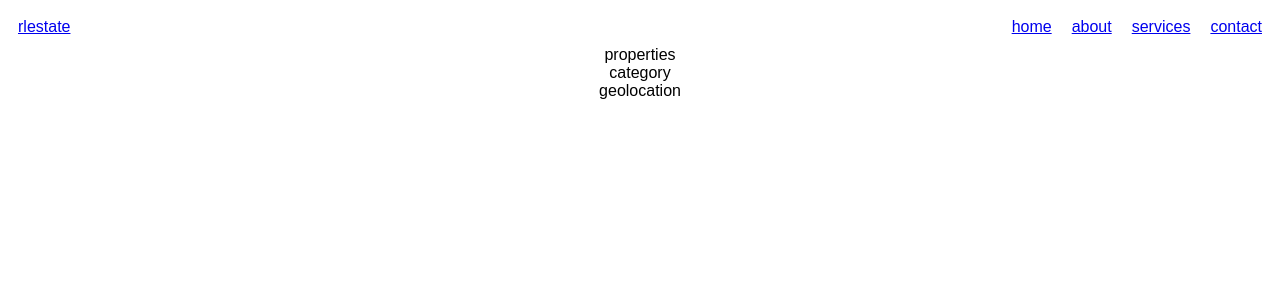
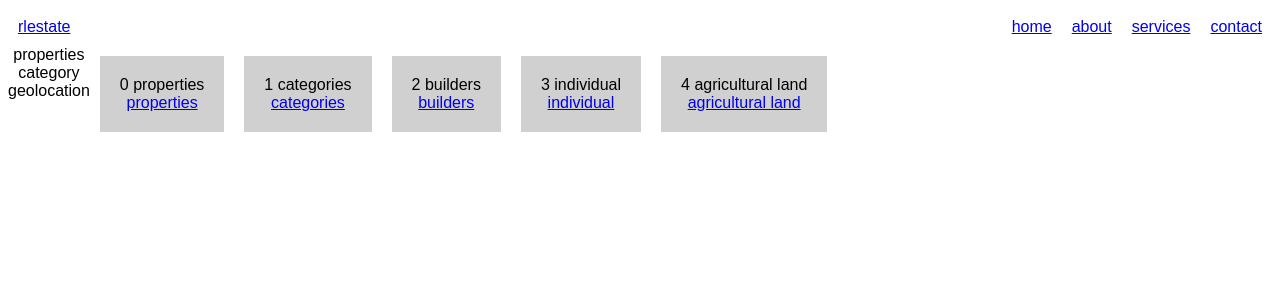
Before and after one commit to kalburgimanjunath/hubli-realestate2, a React (Create React App) app: page /home in a window 1280 px wide. Shown: the top 300 px of the page. Built offline with nearby package versions, Linux system fonts and the light colour scheme.

Commit message:
Update 7 files

```diff
--- a/package.json
+++ b/package.json
@@ -5,12 +5,11 @@
   "keywords": [],
   "main": "src/index.tsx",
   "dependencies": {
-    "babel-eslint": "^10.1.0",
+    "@babel/eslint-parser": "^7.5.4",
     "babel-loader": "^9.1.3",
     "html-webpack-plugin": "^5.6.0",
     "react": "^18.2.0",
     "react-dom": "^18.2.0",
-    "react-refresh-webpack-plugin": "^0.1.0",
     "react-router": "^6.21.1",
     "react-router-dom": "^6.21.1",
     "react-scripts": "^5.0.1",
--- a/src/pages/home.js
+++ b/src/pages/home.js
@@ -1,14 +1,46 @@
+import { Link } from "react-router-dom";
 export default function Home() {
   const sidebar = ["properties", "category", "geolocation"];
+  const blubs = [
+    "properties",
+    "categories",
+    "builders",
+    "individual",
+    "agricultural land",
+  ];
   return (
-    <div>
+    <div style={{ display: "flex" }}>
       <div>
         {sidebar &&
-          sidebar.map((item) => {
-            return <div>{item}</div>;
+          sidebar.map((item, index) => {
+            return <div key={index + item}>{item}</div>;
           })}
       </div>
-      <div></div>
+      <div style={{ display: "flex" }}>
+        {blubs &&
+          blubs.map((item, index) => {
+            return (
+              <div
+                key={index + item}
+                style={{
+                  padding: 20,
+                  backgroundColor: "#d0d0d0",
+                  margin: 10,
+                  flexWrap: "wrap",
+                  alignItems: "center",
+                  justifyContent: "center",
+                }}
+              >
+                <div>
+                  {index} {item}
+                </div>
+                <div>
+                  <Link to={`./../${item}`}>{item}</Link>
+                </div>
+              </div>
+            );
+          })}
+      </div>
     </div>
   );
 }
--- a/src/pages/login.js
+++ b/src/pages/login.js
@@ -10,7 +10,9 @@ export default function Login() {
           <input type="text" placeholder="password" />
         </div>
         <div>
-          <button type="button" className="button primary-button" />
+          <button type="button" className="button primary-button">
+            Login
+          </button>
         </div>
       </form>
     </div>
--- a/src/pages/register.js
+++ b/src/pages/register.js
@@ -13,7 +13,9 @@ export default function Register() {
           <input type="text" placeholder="password" />
         </div>
         <div>
-          <button type="button" className="button primary-button" />
+          <button type="button" className="button primary-button">
+            Register
+          </button>
         </div>
       </form>
     </div>
--- a/src/pages/welcome.js
+++ b/src/pages/welcome.js
@@ -12,6 +12,9 @@ export default function Welcome() {
         <Link to="/register" className="button button-primary">
           Register
         </Link>
+        <Link to="/home" className="button button-primary">
+          Dashboard
+        </Link>
       </div>
     </div>
   );
```
Also changed, not shown: .eslintrc.json, 1 other file (tests, documents, lock files or other folders).
